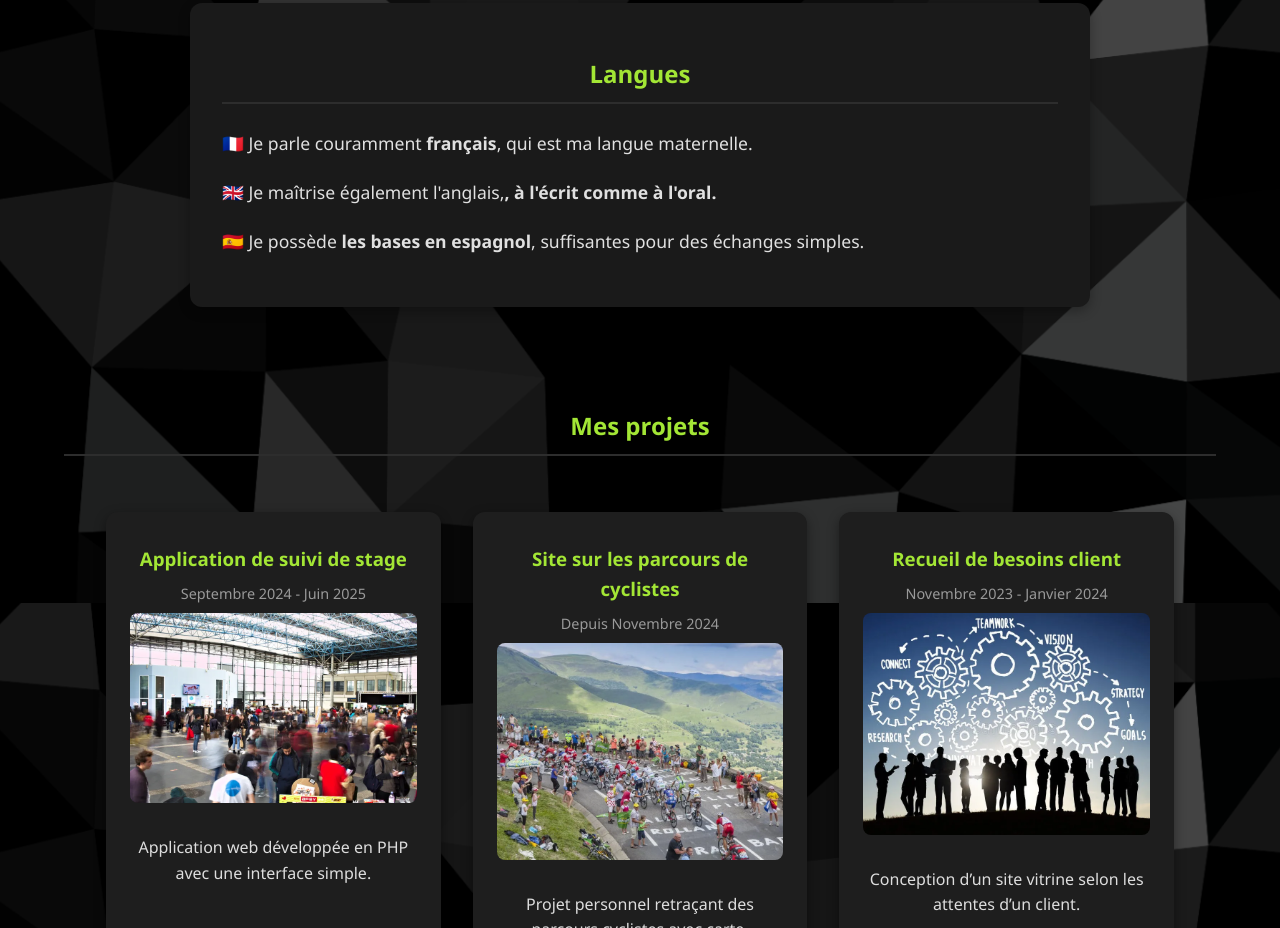
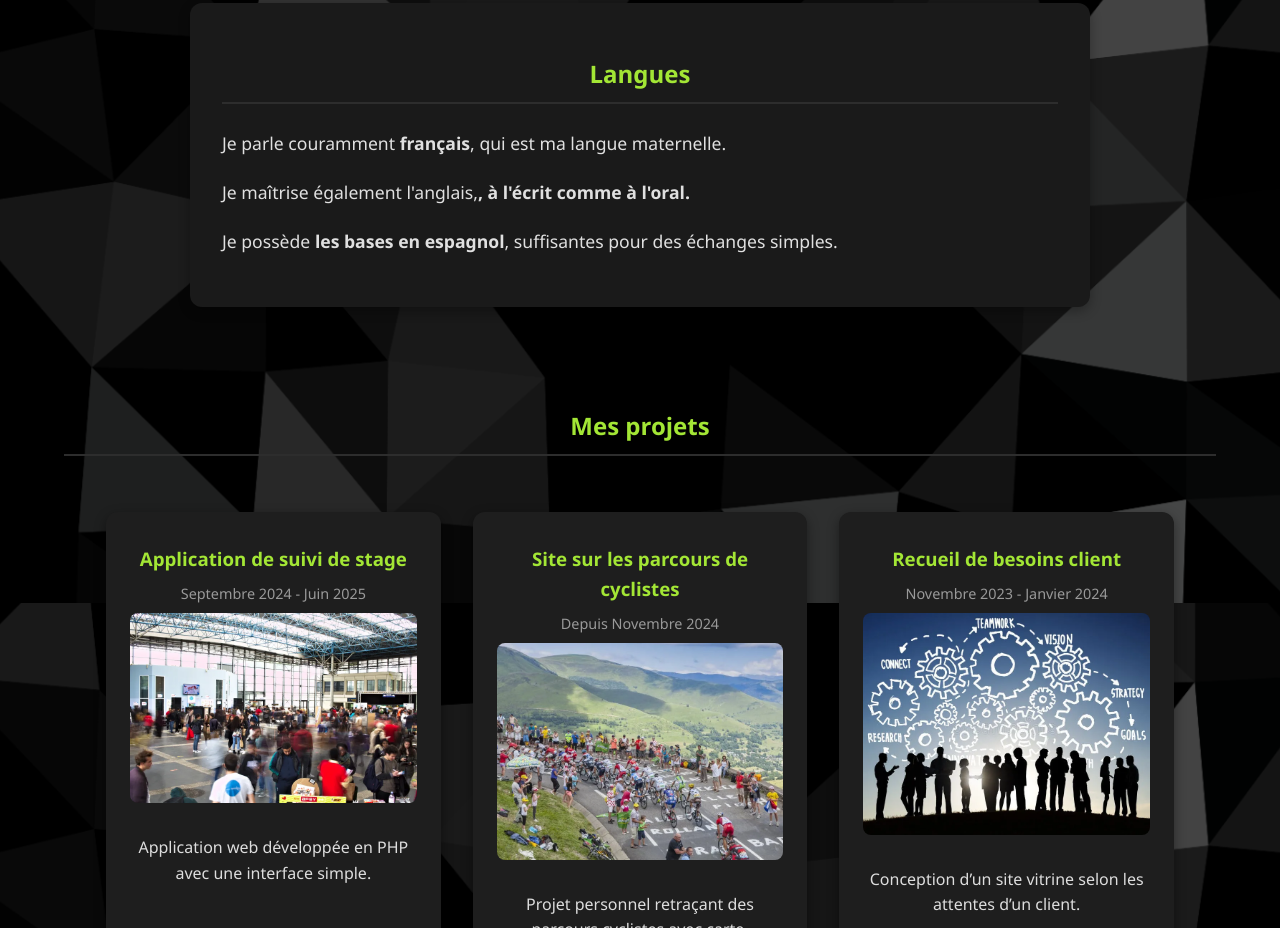
Before and after one commit to EEEmryc/Portfolio, a plain HTML site: page index.html in a window 1280 px wide. Shown: the part 1797-2725 px from the top of the page. Drawn offline with Linux system fonts and the light colour scheme.

Commit message:
corrections

```diff
--- a/index.html
+++ b/index.html
@@ -64,9 +64,9 @@
   <section id="langues">
     <h2>Langues</h2>
     <div class="langues-content">
-      <p>🇫🇷 Je parle couramment <strong>français</strong>, qui est ma langue maternelle.</p>
-      <p>🇬🇧 Je maîtrise également l'anglais,<strong>, à l'écrit comme à l'oral.</strong></p>
-      <p>🇪🇸 Je possède <strong>les bases en espagnol</strong>, suffisantes pour des échanges simples.</p>
+      <p>Je parle couramment <strong>français</strong>, qui est ma langue maternelle.</p>
+      <p>Je maîtrise également l'anglais,<strong>, à l'écrit comme à l'oral.</strong></p>
+      <p>Je possède <strong>les bases en espagnol</strong>, suffisantes pour des échanges simples.</p>
     </div>
   </section>
 
```
